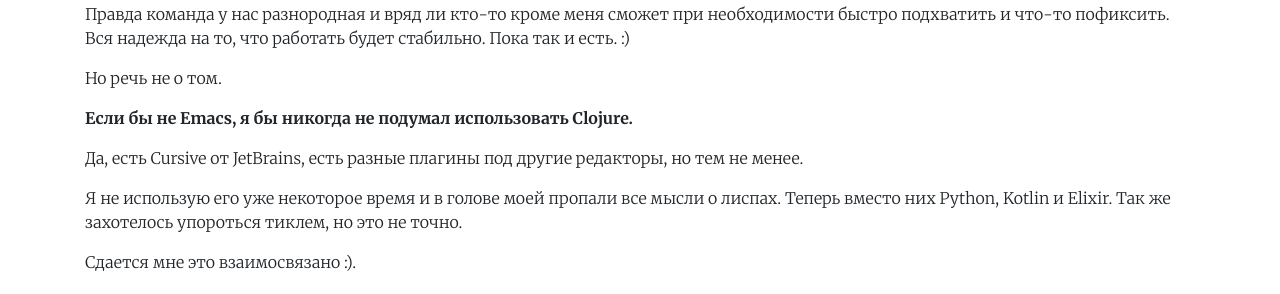
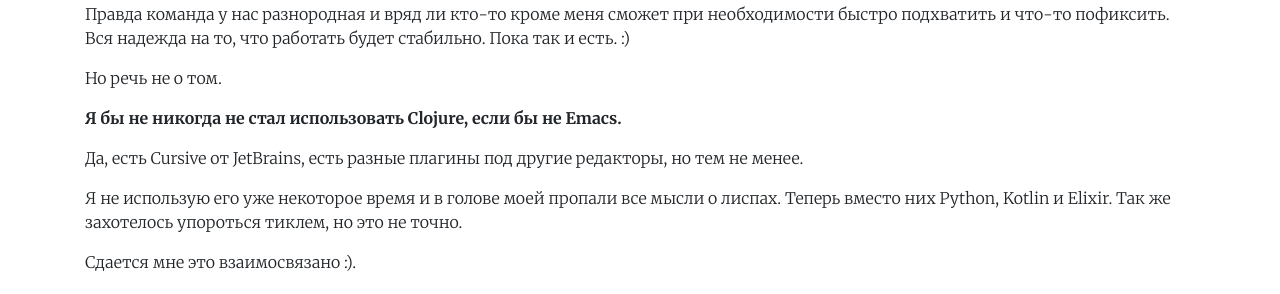
Before and after one commit to habamax/habamax.github.io, a Jekyll site: the page built from _posts/2018-11-23-tools-and-programming-languages.md, in a window 1280 px wide and 900 px high, scrolled down 1034 px. Shown: the part 152-446 px from the top of the window. Built offline with Jekyll 4.4.1, drawn with Linux system fonts in a browser that asks for light colours; nearby versions of some CDN libraries; comment, search, counter and statistics services are not loaded.

Commit message:
Перефразировал

```diff
--- a/_posts/2018-11-23-tools-and-programming-languages.md
+++ b/_posts/2018-11-23-tools-and-programming-languages.md
@@ -33,7 +33,7 @@ Common Lisp и пр.
 
 Но речь не о том.
 
-**Если бы не Emacs, я бы никогда не подумал использовать Clojure.**
+**Я бы не никогда не стал использовать Clojure, если бы не Emacs.**
 
 Да, есть Cursive от JetBrains, есть разные плагины под другие редакторы, но тем
 не менее.
```
